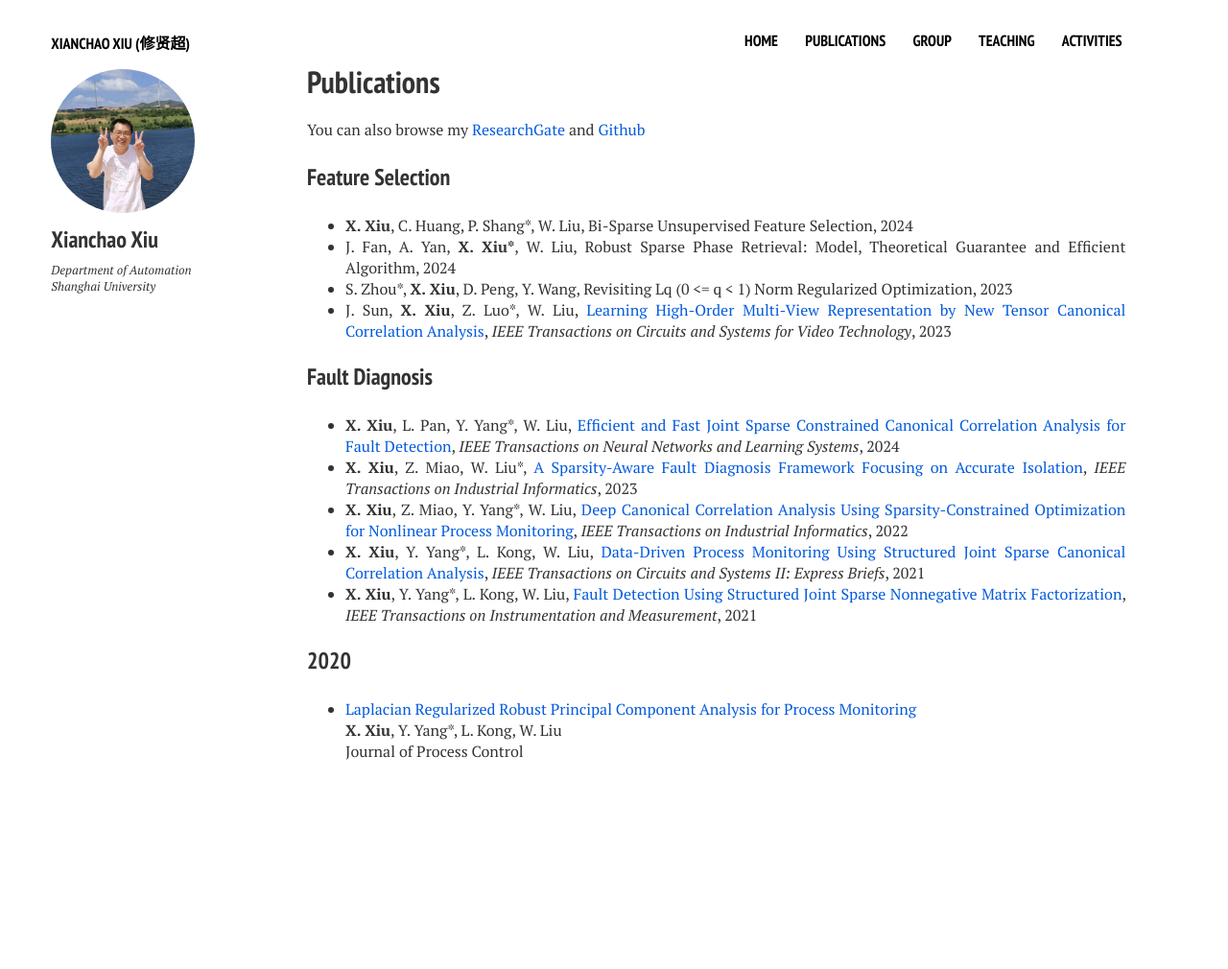
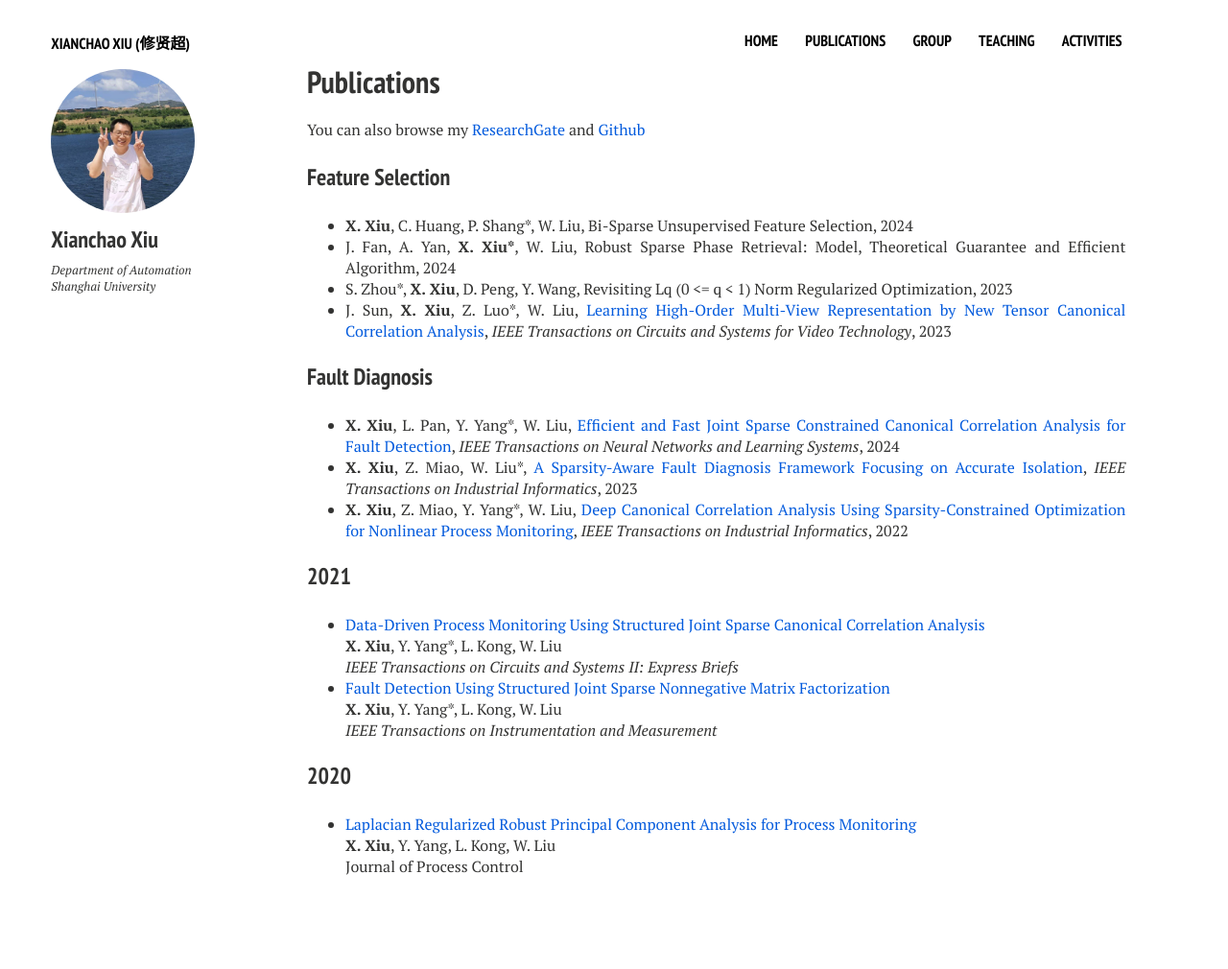
Before and after one commit to xianchaoxiu/xianchaoxiu.github.io, a Jekyll site: the page built from publications/index.md, in a window 1280 px wide. Shown: the whole page at 96% size. Built offline with Jekyll 4.4.1, drawn with Linux system fonts in a browser that asks for light colours; nearby versions of some CDN libraries; before the commit the page ends 900 px from its top, so only the background shows below that.

Commit message:
Update index.md

```diff
--- a/publications/index.md
+++ b/publications/index.md
@@ -25,12 +25,18 @@ You can also browse my <a href="https://www.researchgate.net/profile/Xianchao-Xi
 * <b>X. Xiu</b>, L. Pan, Y. Yang*, W. Liu, <a href="https://ieeexplore.ieee.org/document/9887978" class="textlink" target="_blank">Efficient and Fast Joint Sparse Constrained Canonical Correlation Analysis for Fault Detection</a>, <i>IEEE Transactions on Neural Networks and Learning Systems</i>, 2024<br>
 * <b>X. Xiu</b>, Z. Miao, W. Liu*, <a href="https://ieeexplore.ieee.org/abstract/document/10091146" class="textlink" target="_blank">A Sparsity-Aware Fault Diagnosis Framework Focusing on Accurate Isolation</a>, <i>IEEE Transactions on Industrial Informatics</i>, 2023<br>
 * <b>X. Xiu</b>, Z. Miao, Y. Yang*, W. Liu, <a href="https://ieeexplore.ieee.org/document/9583864" class="textlink" target="_blank">Deep Canonical Correlation Analysis Using Sparsity-Constrained Optimization for Nonlinear Process Monitoring</a>, <i>IEEE Transactions on Industrial Informatics</i>, 2022<br>
-* <b>X. Xiu</b>, Y. Yang*, L. Kong, W. Liu, <a href="https://ieeexplore.ieee.org/abstract/document/9068308/" class="textlink" target="_blank">Data-Driven Process Monitoring Using Structured Joint Sparse Canonical Correlation Analysis</a>, <i>IEEE Transactions on Circuits and Systems II: Express Briefs</i>, 2021<br>
-* <b>X. Xiu</b>, Y. Yang*, L. Kong, W. Liu, <a href="https://ieeexplore.ieee.org/abstract/document/9381237" class="textlink" target="_blank">Fault Detection Using Structured Joint Sparse Nonnegative Matrix Factorization</a>, <i>IEEE Transactions on Instrumentation and Measurement</i>, 2021<br>
+
+### 2021
+* <a href="https://ieeexplore.ieee.org/abstract/document/9068308/" class="textlink" target="_blank">Data-Driven Process Monitoring Using Structured Joint Sparse Canonical Correlation Analysis</a><br>
+<b>X. Xiu</b>, Y. Yang*, L. Kong, W. Liu<br>
+<i>IEEE Transactions on Circuits and Systems II: Express Briefs</i><br>
+* <a href="https://ieeexplore.ieee.org/abstract/document/9381237" class="textlink" target="_blank">Fault Detection Using Structured Joint Sparse Nonnegative Matrix Factorization</a> <br>
+<b>X. Xiu</b>, Y. Yang*, L. Kong, W. Liu <br>
+<i>IEEE Transactions on Instrumentation and Measurement</i>
 
 
 
 ### 2020
 * <a href="https://www.sciencedirect.com/science/article/abs/pii/S095915242030247X" class="textlink" target="_blank">Laplacian Regularized Robust Principal Component Analysis for Process Monitoring</a>  <br>
-<b>X. Xiu</b>, Y. Yang*, L. Kong, W. Liu <br>
+<b>X. Xiu</b>, Y. Yang, L. Kong, W. Liu <br>
 Journal of Process Control
```
